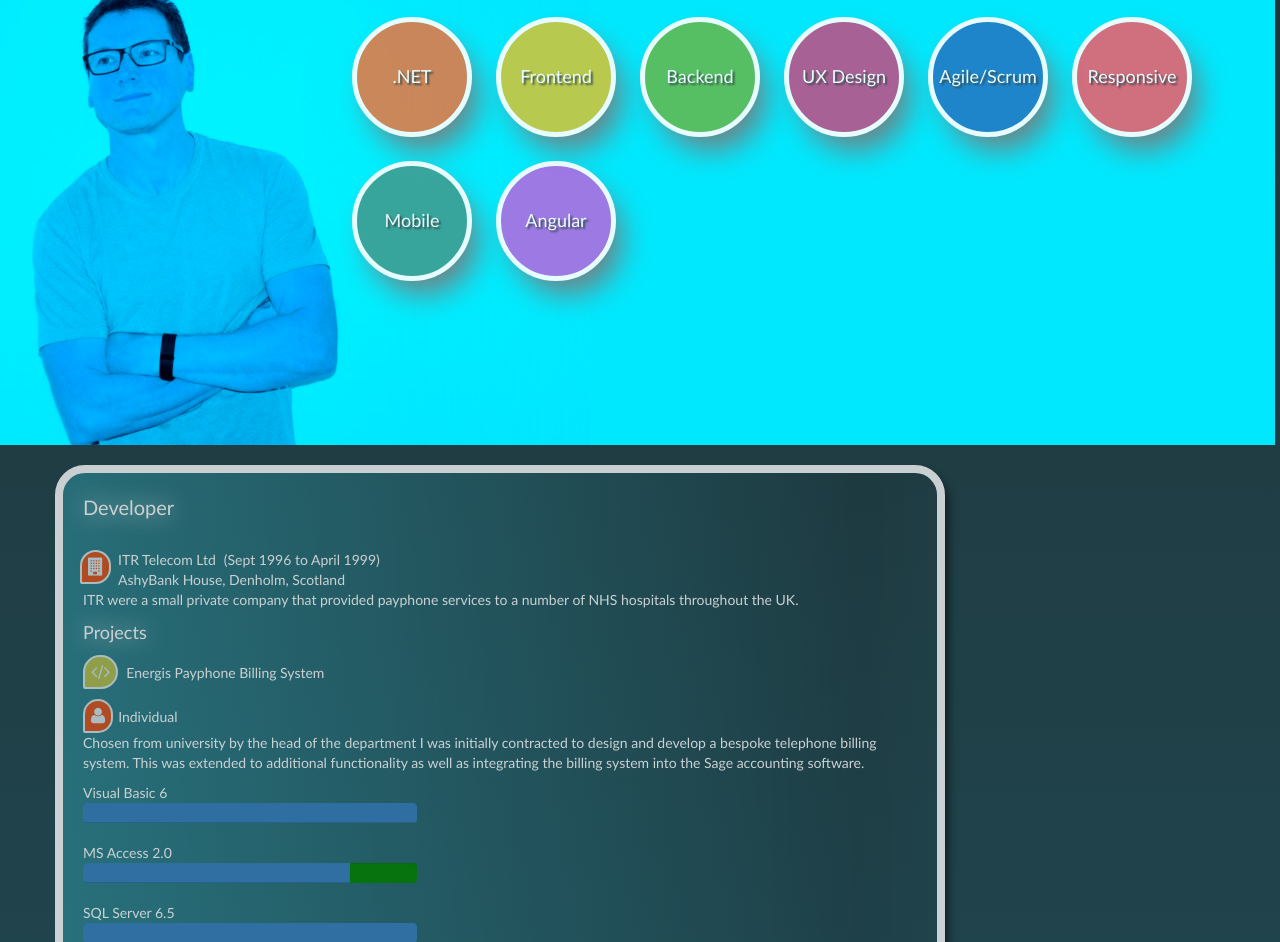
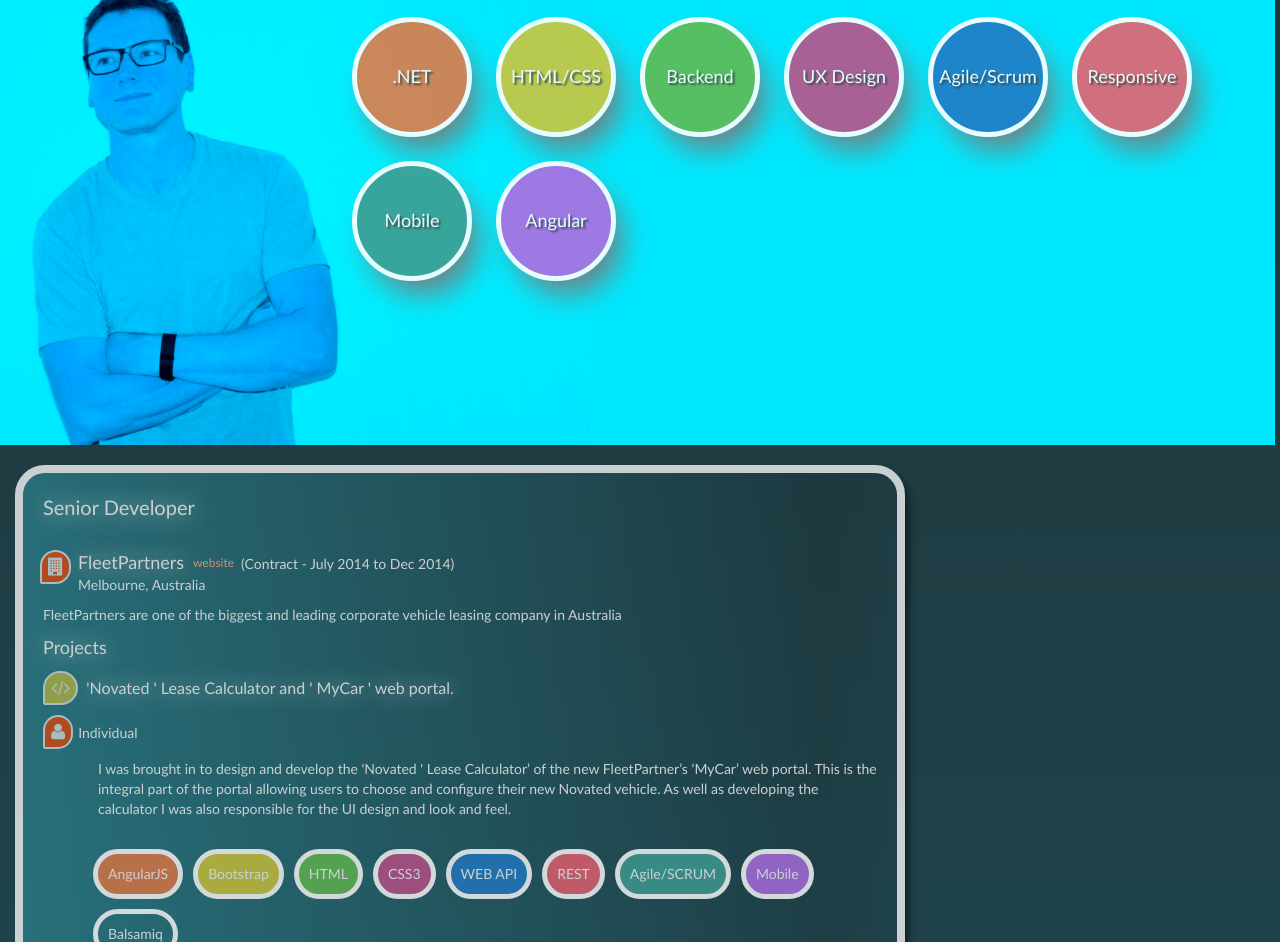
Before and after one commit to ArnoldKrumins/me, a website: page index.html in a window 1280 px wide. Shown: the part 55-997 px from the top of the page. Drawn offline with nearby package versions, Linux system fonts and the light colour scheme.

Commit message:
Adding more data to CV, styling skills and adding Scroll Magic

```diff
--- a/app/controllers/mainController.js
+++ b/app/controllers/mainController.js
@@ -6,7 +6,7 @@ app.controller('mainCtrl',['$scope','CVDataService',function($scope,CVDataServic
 
     $scope.skills = [
         { title:'.NET'},
-        { title:'Frontend'},
+        { title:'HTML/CSS'},
         {title:'Backend'},
         {title:'UX Design'},
         {title:'Agile/Scrum'},
--- a/app/directives/job.js
+++ b/app/directives/job.js
@@ -6,12 +6,12 @@ app.directive('cv',function(){
     return{
         restrict:'EA',
         scope:{ jobs:'='},
-        template:'<div id="jobs" class="col-md-12 col-lg-9 col-xs-12">' +
+        template:'<div id="jobs" class="col-md-12 col-lg-9">' +
                     '<ul ng-repeat="job in jobs">' +
                         '<li>' +
                             '<div class="job-container col-xs-12">' +
                             '<p class="job-role">{{ job.title }}</p>' +
-                            '<p class="company"><i class="fa fa-building"></i>{{ job.company }}<a class="website" ng-if="job.URL.length > 0" href="{{ job.URL }}" target="_blank">website</a><span class="duration">({{ job.duration }})</span></p>' +
+                            '<p class="company"><i class="fa fa-building"></i><span class="company-name">{{ job.company }}</span><a class="website" ng-if="job.URL.length > 0" href="{{ job.URL }}" target="_blank">website</a><span class="duration">({{ job.duration }})</span></p>' +
                             '<p class="location">{{ job.location }}</p>' +
                              '<p class="company-description">{{ job.description }}</p>' +
                              '<p class="project">Projects</p>' +
@@ -19,17 +19,8 @@ app.directive('cv',function(){
 
                                 '<p><i class="fa fa-code"></i><span class="project-name">{{ project.name }}</span></p>' +
                                  '<team devs="project.team"></team>' +
-                                '<p>{{ project.description }}</p>' +
-                                 '<div ng-repeat="tech in project.techs">' +
-                                    '<span>{{ tech.name}}</span>' +
-
-
-                                        '<div class="progress tech-value">' +
-                                            '<div class="progress-bar" role="progressbar" aria-valuenow="{{tech.used}}" aria-valuemin="0" aria-valuemax="100" style="width: {{tech.used}}%;">' +
-                                                '<span class="sr-only">{{tech.used}}% Used</span>' +
-                                            '</div>' +
-                                        '</div>' +
-                                 '</div>' +
+                                 '<p class="project-description">{{ project.description }}</p>' +
+                                    '<div skills-legend technologies="project.techs"></div>'+
                              '</div>' +
                             '</div>' +
                         '</li>' +
--- a/app/directives/skillsLegend.js
+++ b/app/directives/skillsLegend.js
@@ -7,10 +7,10 @@ app.directive('skillsLegend',function(){
         restrict:'A',
         replace:true,
         scope:{ technologies:'='},
-        template:'<div>' +
+        template:'<div class="projectskills">' +
                     '<ul>' +
-                        '<li ng-repeat="tech intechnologies">' +
-                            '<div></div>' +
+                        '<li ng-repeat="tech in technologies">' +
+                            '<div class="skill-circle skill{{$index}}"><span>{{ tech.name }}</span></div>' +
                         '</li>' +
                     '</ul>' +
                   '</div>',
--- a/app/services/CVDataService.js
+++ b/app/services/CVDataService.js
@@ -5,11 +5,77 @@ app.factory('CVDataService',function($q){
 
     var jobs = [
 
+
+        { title:'Senior Developer',
+            order:0,
+            company:'FleetPartners',
+            location:'Melbourne, Australia',
+            duration: 'Contract - July 2014 to Dec 2014',
+            URL:'http://www.fleetpartners.com.au/',
+            description:'FleetPartners are one of the biggest and leading corporate vehicle leasing company in Australia',
+            projects:[{
+                name: '\'Novated \' Lease Calculator and \' MyCar \' web portal.',
+                filter:'Web,FullStack',
+                team:1,
+                description: 'I was brought in to design and develop the \'Novated \' Lease Calculator’ of the new FleetPartner’s ‘MyCar’ web portal. This is the integral part of the portal allowing users to choose and configure their new Novated vehicle. As well as developing the calculator I was also responsible for the UI design and look and feel.',
+                techs:[{ name: 'AngularJS', used:'100', class:'2'},
+                    { name: 'Bootstrap', used:'100', class:'2'},
+                    { name: 'HTML', used:'100', class:'2'},
+                    { name: 'CSS3', used:'100', class:'2'},
+                    { name: 'WEB API', used:'100', class:'3'},
+                    { name: 'REST', used:'100', class:'3'},
+                    { name: 'Agile/SCRUM', used:'100', class:'5'},
+                    { name: 'Mobile', used:'100', class:'7'},
+                    { name: 'Balsamiq', used:'100', class:'4'}
+                ],
+
+                examples:[{name:'Husqvarna',url:'http://www.husqvarna.com/us/home/'},
+                    {name:'McCulloch Chainsaws',url:'http://www.mcculloch.com/uk/products/'}
+
+                ]
+            }
+
+            ]
+
+
+        },
+
+        { title:'Senior Systems Developer',
+            order:0,
+            company:'Stendahls',
+            location:'Gothenburg, Sweden',
+            duration: 'Contract - August 2012 to June 2014',
+            URL:'http://www.stendahls.se/',
+            description:'Stendahls are one of the oldest and most innovative and respected digital agencies in Gothenburg',
+            projects:[{
+                name: 'Husqvarna Global Websites',
+                filter:'Web,FullStack',
+                team:1,
+                description: 'Stendahls main account is Husqvarna. This involved the running, maintenance and support of over twenty individual multi-lingual websites and their CMS/DAM systems. My duties involved technical analysis of customer requests and working with Art Directors on designs. Backlog planning to provide estimation and to prioritise tasks. Creating Agile Kanban walls to visualise the on-going work and ultimately doing the work. The projects typically covered 2/3 weekly sprints, followed up by a client presentation and in team retrospective. The projects generally involved creating new campaigns, new pages and enhancements to existing content. All sites are designed to be fully responsive',
+                techs:[{ name: 'HTML', used:'100', class:'2'},
+                    { name: 'CSS', used:'100', class:'2'},
+                    { name: 'ASP.NET', used:'100', class:'1'},
+                    { name: 'ASP.MVC', used:'100', class:'1'},
+                    { name: 'JavaScript', used:'100', class:'2'},
+                    { name: 'Jquery', used:'100', class:'2'},
+                    { name: 'JQuery Mobile', used:'100', class:'7'},
+                    { name: 'Agile/SCRUM', used:'100', class:'5'},
+                    { name: 'Responsive Design', used:'100', class:'6'},
+                    { name: 'Third Party Libs', used:'100', class:'2'}
+                ]
+            }
+
+            ]
+        },
+
+
+
+
         { title:'Developer',
             order:0,
             company:'ITR Telecom Ltd',
             location:'AshyBank House, Denholm, Scotland',
-            duration: 'Sept 1996 to April 1999',
+            duration: 'Perm - Sept 1996 to April 1999',
             URL:'',
             description:'ITR were a small private company that provided payphone services' +
                 ' to a number of NHS hospitals throughout the UK.',
@@ -42,7 +108,7 @@ app.factory('CVDataService',function($q){
             order:1,
             company:'ADT Fire & Security',
             location:'Sunbury, United Kingdom',
-            duration: 'May 1999 to November 2000',
+            duration: 'Perm - May 1999 to November 2000',
             URL:'http://www.adt.co.uk',
             description:'ADT is one of the biggest global brands for providing for business and domestic fire security solutions.',
             projects:[{
@@ -50,7 +116,7 @@ app.factory('CVDataService',function($q){
                 filter:'Windows,SQL,FullStack',
                 team:1,
                 description: 'Brought in to complete the MATES (Mileage and Timesheet Entry System), which had fallen behind schedule. The software was completed before the deadline. I was also responsible for deploying the software and user training in 15 offices throughout the UK, with a further six months support and developing enhancements.',
-                techs:[{ name: 'Visual Basic 6', used:'100'},
+                techs:[{ name: 'Visual Basic 6', used:'100',class:'1'},
                     { name: 'MS Access 2.0',used:'80',class:'1'},
                     { name: 'SQL Server 2000',used:'100', class:'3'},
                     { name: 'AS400',used:'20',class:'1'}
@@ -63,7 +129,7 @@ app.factory('CVDataService',function($q){
             order:2,
             company:'Cyberview Technology',
             location:'London, United Kingdom',
-            duration: 'Nov 2000 to March 2007',
+            duration: 'Perm - Nov 2000 to March 2007',
             URL:'http://www.igt.com',
             description:'Cyberview was a start up company that introduced the controversial Fixed Odd Betting (FOBT) server based technology to the UK. Growing for 20 employees to over 150 it was eventually bought by Barcest. ',
             projects:[{
--- a/bower.json
+++ b/bower.json
@@ -22,6 +22,7 @@
     "jquery": "~2.1.3",
     "angular-animate": "~1.3.14",
     "lodash": "~3.3.1",
-    "retina.js": "~1.3.0"
+    "retina.js": "~1.3.0",
+    "scrollmagic": "~2.0.0"
   }
 }
--- a/index.html
+++ b/index.html
@@ -17,6 +17,7 @@
 
 
    <div id="social-header">
+       <a class="mail" href="mailto:arnold.krumins@gmail.com" target="_blank"><i class="fa fa-envelope-square"></i></a>
        <ul>
            <li><a href="https://www.facebook.com/arnold.krumins" target="_blank"><i class="fa fa-facebook-square"></i></a></li>
            <li><a href="https://plus.google.com/u/0/+ArnoldKrumins/posts" target="_blank"><i class="fa fa-google-plus-square"></i></a></li>
--- a/less/site.less
+++ b/less/site.less
@@ -151,21 +151,30 @@ background-image: -ms-linear-gradient(bottom, #276979 0%, #1E353A 100%);
   z-index: 999;
   background-color: rgb(3, 3, 3);
   .opacity(0.4);
+  font-size: 30px;
+
+    .mail{
+      padding-left: 5px;
+      color:#f5f5f5;
+    }
+
   ul{
     position: absolute;
     right: 20px;
-    top: 3px;
+    top: 0px;
 
       li{
         display: inline-block;
         i{
-          font-size: 30px;
           color:#f5f5f5;
         }
 
       }
 
   }
+
+
+
 
 }
 
@@ -310,6 +319,8 @@ background-image: -ms-linear-gradient(bottom, #276979 0%, #1E353A 100%);
 #jobs{
   position: relative;
   color:#f5f5f5;
+  margin-left: -40px;
+
   ul{
       list-style: none;
       li{
@@ -364,17 +375,31 @@ background-image: -ms-linear-gradient(bottom, #276979 0%, #1E353A 100%);
 }
 
 
+.projectskills{
+
+  margin: 20px 0;
+
+  .skill-circle{
+    border-radius: 100px 100px 100px 100px;
+    padding: 10px;
+    margin:10px 0 0 10px;
+
+  }
+
+}
+
 .dev-info{
 padding-left:5px;
 }
 
-.job-role,.project{
+.job-role,.project,.project-name,.company-name{
   .text-shadow(0px 0px 24px #f5f5f5);
 }
 
 .job-role{
   font-size: 20px;
   margin-bottom: 40px;
+
 }
 
 .project{
@@ -383,11 +408,23 @@ padding-left:5px;
 
 .project-name{
   margin-left:8px;
+  font-size: 16px;
+}
+
+.project-description{
+  margin: 10px 0px 10px 55px;
 }
 
 .company{
   position: relative;
   margin: -12px 0 0 35px;
+}
+
+.company-name{
+font-size: 18px;
+}
+.company-description{
+  margin:10px 0;
 }
 
 .duration{
```
Also changed, not shown: less/site.css.
